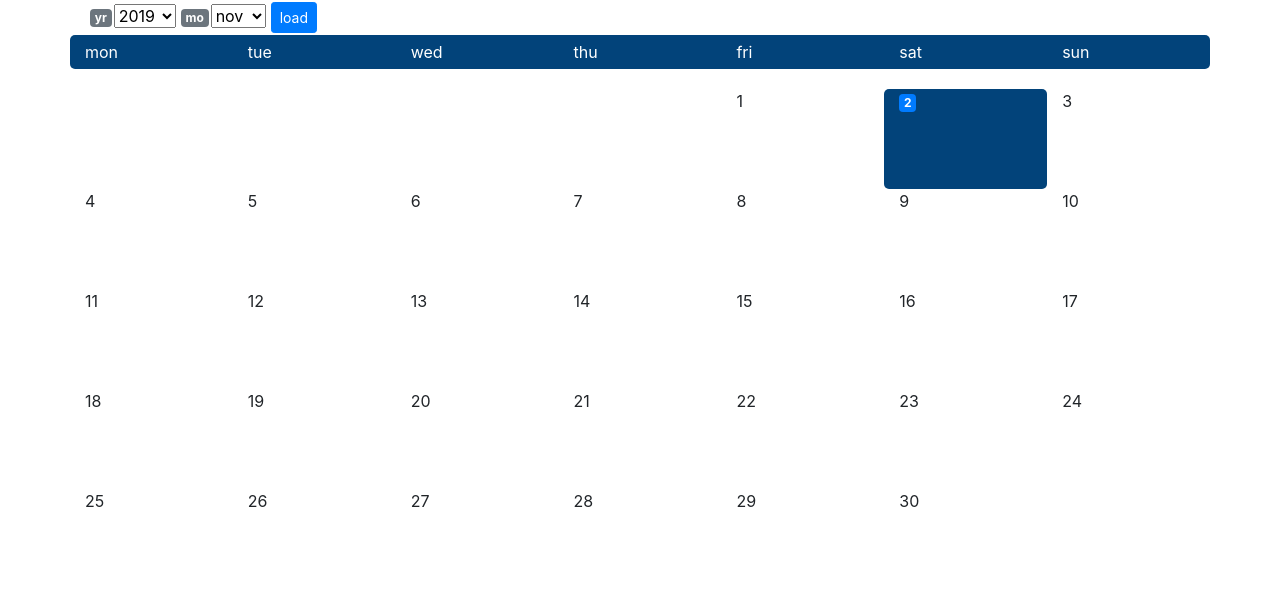
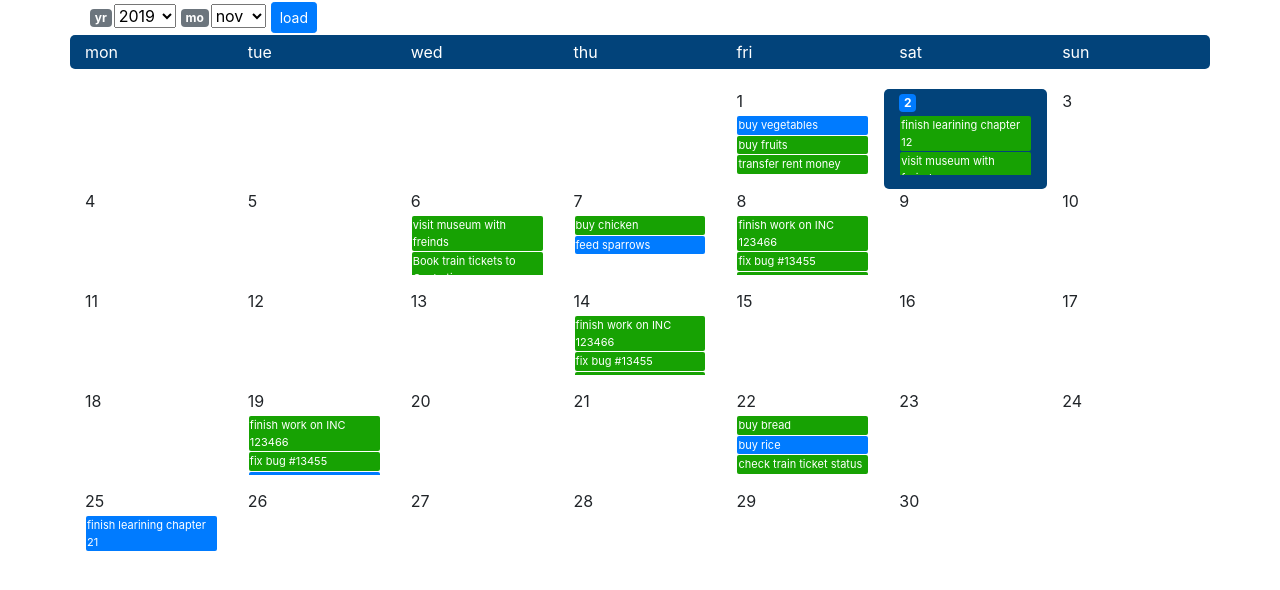
Before and after one commit to SagarMajumdar/calapparepo, an Angular app in the folder calappa/: page / in a window 1280 px wide. Shown: the top 590 px of the page. Built offline with nearby package versions, Linux system fonts and the light colour scheme.

Commit message:
added todo items from static source

```diff
--- a/calappa/src/app/calendar/calendar.component.html
+++ b/calappa/src/app/calendar/calendar.component.html
@@ -1,2 +1,2 @@
 <app-dtmoyrselector (onselectmmyy) = "onmmyyselected($event)"></app-dtmoyrselector>
-<app-grid ></app-grid>
+<app-grid></app-grid>
--- a/calappa/src/app/calendar/grid/grid.component.css
+++ b/calappa/src/app/calendar/grid/grid.component.css
@@ -27,3 +27,23 @@ div.currDayDiv {
 div.moCalDays:hover .badge-warning {
     display: inline-block;
 }
+
+div.todoitems_outerdiv {
+    overflow-y: scroll;
+    height: 60px;
+    font-size: 11px;
+    margin-top:2px;
+    padding:1px;
+}
+div.todoitems_innerdiv {
+    margin-bottom: 1px;
+    color: white;
+    padding:1px;
+    border-radius: 2px;
+    background-color: #007bff;
+}
+div.todoitems_innerdiv_done {
+    color: white;
+    background-color:
+    #17a203;
+}
--- a/calappa/src/app/calendar/grid/grid.component.html
+++ b/calappa/src/app/calendar/grid/grid.component.html
@@ -12,5 +12,8 @@
 
         </div>
         <ng-template #blankdayspan><div></div></ng-template>
+        <div *ngIf="d.todos != undefined && d.todos.length > 0" class="todoitems_outerdiv">
+                <div *ngFor="let todo of d.todos" class="todoitems_innerdiv" [ngClass]="{'todoitems_innerdiv_done' : todo.status == 'done' } "> {{todo.itemdesc}}</div>
+        </div>
     </div>
 </div>
--- a/calappa/src/app/calendar/grid/grid.component.ts
+++ b/calappa/src/app/calendar/grid/grid.component.ts
@@ -57,6 +57,19 @@ import { Router, ActivatedRoute } from '@angular/router';
   // @Input() curryrmo: {curryr: number, currmo: number};
 
   constructor(private calser: CalendarService, private router: Router, private actRoute: ActivatedRoute) { }
+  getotodos(yr: number, mo: number, dd: number) {
+    let todosmo = this.returnMoTodos(mo, yr);
+    let flg = 0;
+    for (let k = 0; k < todosmo.length; k++) {
+      if (todosmo[k].day === dd) {
+        flg = 1;
+        return todosmo[k].todoitems;
+      }
+    }
+    if (flg === 0) {
+      return [];
+    }
+  }
   ngOnInit() {
     let flg = 1;
     let rownum = 0;
@@ -77,6 +90,7 @@ import { Router, ActivatedRoute } from '@angular/router';
                 day : i,
                 dayname: this.weekdays[(new Date(this.yrmo.yr, this.yrmo.mo - 1, i - 1) ).getDay()].day,
                 dayofweek :  (new Date(this.yrmo.yr, this.yrmo.mo - 1, i - 1) ).getDay() + 1
+                , todos : this.getotodos(this.yrmo.yr, this.yrmo.mo, i)
               }
             ]} );
           flg = 0;
@@ -86,6 +100,7 @@ import { Router, ActivatedRoute } from '@angular/router';
               day : i,
               dayname: this.weekdays[(new Date(this.yrmo.yr, this.yrmo.mo, i - 1) ).getDay()].day,
               dayofweek :  (new Date(this.yrmo.yr, this.yrmo.mo, i - 1) ).getDay() + 1
+              , todos : this.getotodos(this.yrmo.yr, this.yrmo.mo, i)
             }
           );
         }
@@ -110,6 +125,7 @@ import { Router, ActivatedRoute } from '@angular/router';
               day : i,
               dayname: this.weekdays[(new Date(this.yrmo.yr, this.yrmo.mo - 1, i - 1) ).getDay()].day,
               dayofweek :  (new Date(this.yrmo.yr, this.yrmo.mo - 1, i - 1) ).getDay() + 1
+              , todos : this.getotodos(this.yrmo.yr, this.yrmo.mo, i)
             }
           ]} );
         flg = 0;
@@ -119,6 +135,7 @@ import { Router, ActivatedRoute } from '@angular/router';
             day : i,
             dayname: this.weekdays[(new Date(this.yrmo.yr, this.yrmo.mo, i - 1) ).getDay()].day,
             dayofweek :  (new Date(this.yrmo.yr, this.yrmo.mo, i - 1) ).getDay() + 1
+            , todos : this.getotodos(this.yrmo.yr, this.yrmo.mo, i)
           }
         );
       }
@@ -180,4 +197,90 @@ import { Router, ActivatedRoute } from '@angular/router';
   ngOnDestroy() {
     this.sub.unsubscribe();
   }
+  returnMoTodos(mm:number, yy:number) {
+    // go to db and get the events for a month in the following format
+    return  [
+      {
+        day: 1, todoitems: [
+          { itemdesc :  'buy vegetables', status : 'remaining'},
+          { itemdesc :  'buy fruits', status : 'done'},
+          { itemdesc :  'transfer rent money', status : 'done'}
+        ]
+      },
+      {
+        day: 2, todoitems : [
+          { itemdesc :  'finish learining chapter 12', status : 'done'},
+          { itemdesc :  'visit museum with freinds', status : 'done'},
+          { itemdesc :  'Book train tickets to Guahati', status : 'done'},
+          { itemdesc :  'complete unfinished proj work', status : 'done'},
+          { itemdesc :  'buy grocerries', status : 'remaining'},
+          { itemdesc :  'buy vegetables', status : 'done'},
+          { itemdesc :  'buy paper clips', status : 'remaining'}
+        ]
+      },
+      {
+        day: 6, todoitems : [
+          { itemdesc :  'visit museum with freinds', status : 'done'},
+          { itemdesc :  'Book train tickets to Guahati', status : 'done'},
+          { itemdesc :  'complete unfinished proj work', status : 'done'},
+          { itemdesc :  'buy grocerries', status : 'remaining'}
+        ]
+      },
+      {
+        day: 7, todoitems : [
+          { itemdesc :  'buy chicken', status : 'done'},
+          { itemdesc :  'feed sparrows', status : 'remaining'},
+        ]
+      },
+      {
+        day: 8, todoitems : [
+          { itemdesc :  'finish work on INC 123466', status : 'done'},
+          { itemdesc :  'fix bug #13455', status : 'done'},
+          { itemdesc :  'bug retest failed #42566 -- analyze', status : 'done'},
+          { itemdesc :  'talk to supervisor -- appraisal', status : 'done'},
+          { itemdesc :  'buy bread', status : 'done'},
+          { itemdesc :  'buy rice', status : 'remaining'},
+          { itemdesc :  'check train ticket status', status : 'done'},
+          { itemdesc :  'change mail password', status : 'done'},
+          { itemdesc :  'fix bug #3532', status : 'remaining'},
+          { itemdesc :  'fix bug #753', status : 'remaining'},
+          { itemdesc :  'fix-bug #98473', status : 'done'}
+        ]
+      },
+      {
+        day: 14, todoitems : [
+          { itemdesc :  'finish work on INC 123466', status : 'done'},
+          { itemdesc :  'fix bug #13455', status : 'done'},
+          { itemdesc :  'bug retest failed #42566 -- analyze', status : 'done'},
+          { itemdesc :  'talk to supervisor -- appraisal', status : 'done'},
+          { itemdesc :  'fix-bug #98473', status : 'done'}
+        ]
+      },
+      {
+        day: 19, todoitems : [
+          { itemdesc :  'finish work on INC 123466', status : 'done'},
+          { itemdesc :  'fix bug #13455', status : 'done'},
+          { itemdesc :  'fix bug #3532', status : 'remaining'},
+          { itemdesc :  'fix bug #753', status : 'remaining'},
+          { itemdesc :  'fix-bug #98473', status : 'done'}
+        ]
+      },
+      {
+        day: 22, todoitems : [
+          { itemdesc :  'buy bread', status : 'done'},
+          { itemdesc :  'buy rice', status : 'remaining'},
+          { itemdesc :  'check train ticket status', status : 'done'},
+          { itemdesc :  'change mail password', status : 'done'},
+          { itemdesc :  'fix bug #3532', status : 'remaining'},
+          { itemdesc :  'fix bug #753', status : 'remaining'},
+          { itemdesc :  'fix-bug #98473', status : 'done'}
+        ]
+      },
+      {
+        day: 25, todoitems : [
+          { itemdesc :  'finish learining chapter 21', status : 'remaining'},
+        ]
+      }
+    ];
+  }
 }
```
Also changed, not shown: 1 other file (tests, documents, lock files or other folders).
